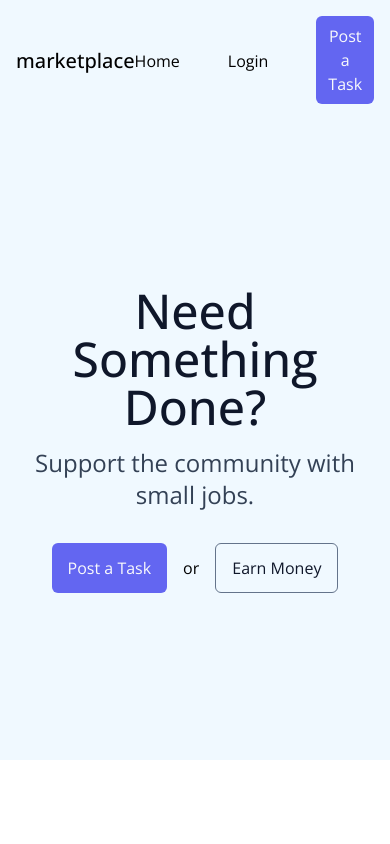
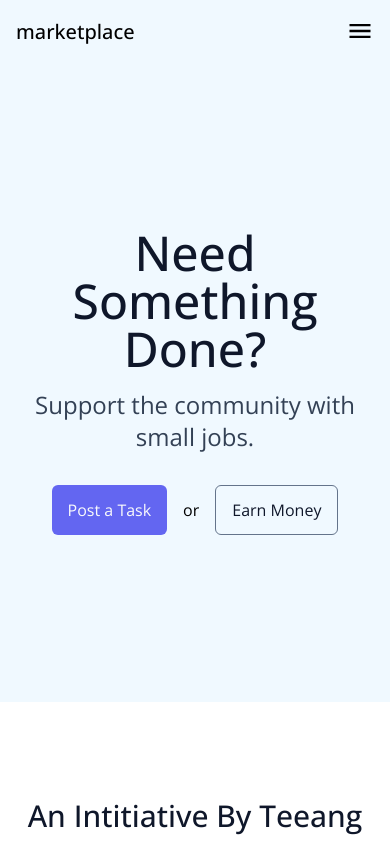
Before and after one commit to davidtaing/marketplace, a Next.js app: page / in a window 390 px wide. Shown: the top 844 px of the page. Built offline with nearby package versions, Linux system fonts and the light colour scheme.

Commit message:
feat: mobile NavMenu

```diff
--- a/src/components/HamburgerMenu.tsx
+++ b/src/components/HamburgerMenu.tsx
@@ -1,13 +1,22 @@
 import { MdMenu, MdClose } from "react-icons/md";
+import { joinClassNames } from "../utils";
 
 interface HamburgerMenuProps {
   active: boolean;
   toggleActive: () => void;
+  className?: string;
 }
 
-export const HamburgerMenu = ({ active, toggleActive }: HamburgerMenuProps) => {
+export const HamburgerMenu = ({
+  active,
+  toggleActive,
+  className,
+}: HamburgerMenuProps) => {
   return (
-    <div className="hamburgerMenu h-7 w-7" onClick={toggleActive}>
+    <div
+      className={joinClassNames("hamburgerMenu h-7 w-7 z-50", className ?? "")}
+      onClick={toggleActive}
+    >
       {active ? (
         <MdClose className="w-full h-full" />
       ) : (
--- a/src/components/Header.tsx
+++ b/src/components/Header.tsx
@@ -1,6 +1,5 @@
 import { useState } from "react";
 import Link from "next/link";
-import { joinClassNames } from "../utils";
 import { HamburgerMenu } from "./HamburgerMenu";
 
 import { LayoutContainer } from "./LayoutContainer";
@@ -18,10 +17,14 @@ export const Header = () => {
           </Link>
         </span>
         <HamburgerMenu
+          className="md:hidden"
           active={hamburgerActive}
           toggleActive={() => setHamburgerActive(!hamburgerActive)}
         />
-        <NavMenu />
+        <NavMenu
+          active={hamburgerActive}
+          closeMenu={() => setHamburgerActive(false)}
+        />
       </LayoutContainer>
     </header>
   );
--- a/src/components/NavMenu.tsx
+++ b/src/components/NavMenu.tsx
@@ -1,20 +1,40 @@
 import Link from "next/link";
+import { joinClassNames } from "../utils";
 import { Button } from "./Button";
 
-export const NavMenu = () => {
+const styles = {
+  base: "flex flex-col gap-4 absolute top-0 left-0 z-40 p-4 w-screen h-screen bg-white",
+  mediaQueries: {
+    md: "md:static md:inline-flex md:flex-row md:gap-12 md:items-center md:bg-inherit md:w-auto md:h-auto md:p-0",
+  },
+};
+
+interface NavMenuProps {
+  active: boolean;
+  closeMenu: () => void;
+}
+
+export const NavMenu = ({ active, closeMenu }: NavMenuProps) => {
   return (
-    <ul className="inline-flex gap-12 items-center">
-      <li>
+    <ul
+      className={joinClassNames(
+        "navMenu",
+        styles.base,
+        styles.mediaQueries.md,
+        active ? "" : "hidden"
+      )}
+    >
+      <li onClick={closeMenu}>
         <Link href="/">
           <a className="align-middle">Home</a>
         </Link>
       </li>
-      <li>
+      <li onClick={closeMenu}>
         <Link href="/login">
           <a className="align-middle">Login</a>
         </Link>
       </li>
-      <li>
+      <li onClick={closeMenu}>
         <Link href="/signup">
           <a className="align-middle">
             <Button variant="SMALL_PRIMARY">Post a Task</Button>
```
